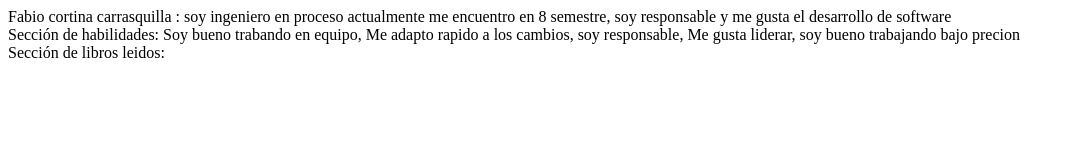
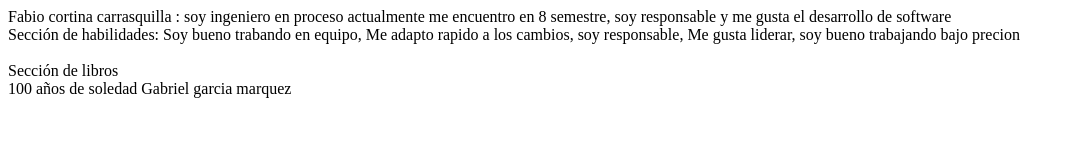
Before and after one commit to fabiocor01/Ejercicio-1, a plain HTML site: page index.html in a window 1280 px wide. Shown: the whole page, without its empty margins (0-1075 px from the left). Drawn offline with Linux system fonts and the light colour scheme.

Commit message:
seventh Commit

```diff
--- a/index.html
+++ b/index.html
@@ -8,6 +8,9 @@
 <body>
     <div>Fabio cortina carrasquilla : soy ingeniero en proceso actualmente me encuentro en 8 semestre, soy responsable y me gusta el desarrollo de software </div>
     <div>Sección de habilidades: Soy bueno trabando en equipo, Me adapto rapido a los cambios, soy responsable, Me gusta liderar, soy bueno trabajando bajo precion</div>
-    <div>Sección de libros leidos: </div>
+    <br>
+    <div>Sección de libros</div>
+    <div>100 años de soledad Gabriel garcia marquez</div>
+    <div></div>
 </body>
 </html>
```
